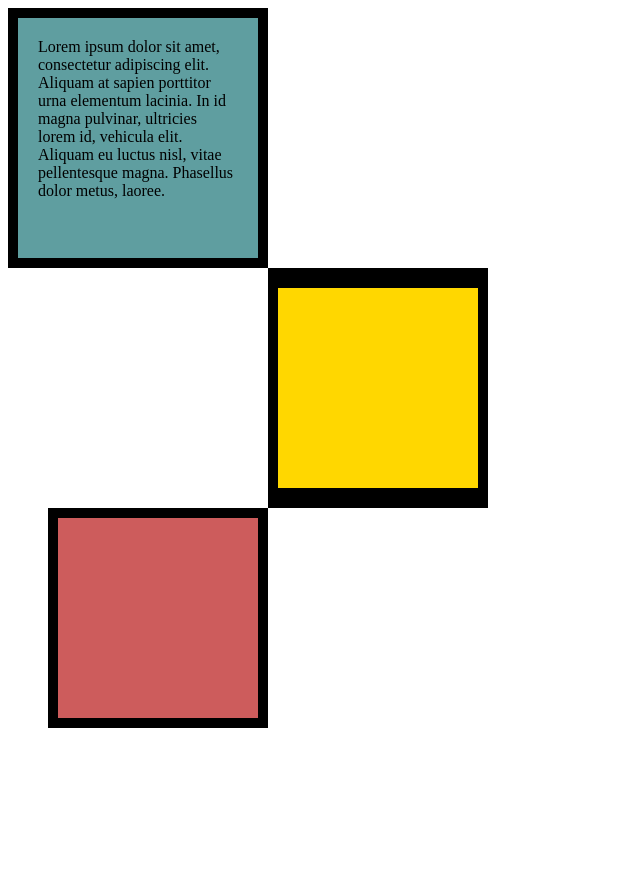
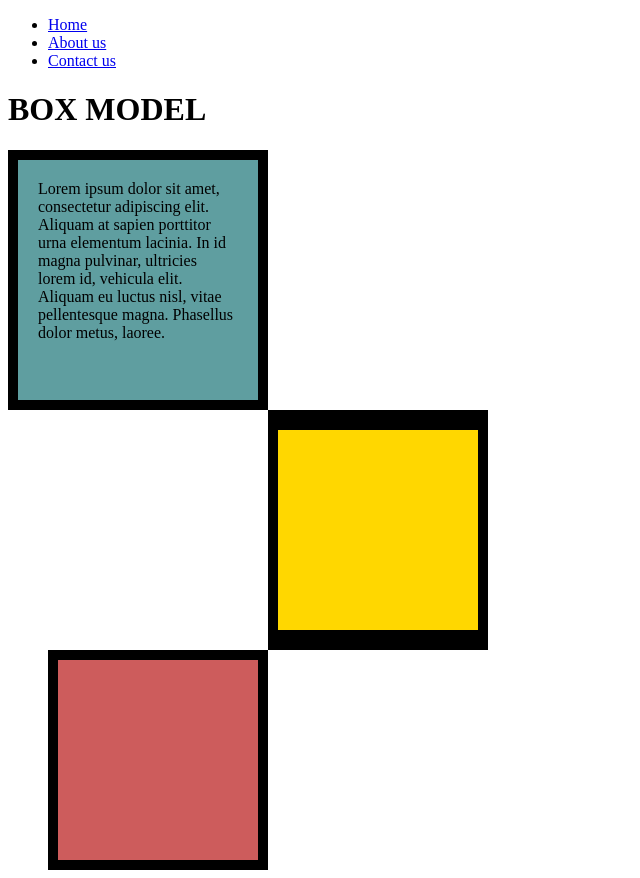
Before and after one commit to justin-hi30/B, a plain HTML site: page index.html in a window 1280 px wide. Shown: the whole page, without its empty margins (0-640 px from the left). Before the commit the page ends 800 px from the top, so only its background shows below. Drawn offline with Linux system fonts and the light colour scheme.

Commit message:
Update index.html

```diff
--- a/index.html
+++ b/index.html
@@ -43,6 +43,15 @@
   </style>
 </head>
 <body>
+  <nav class="navbar">
+        <ul>
+          <li><a href="./index.html">Home</a></li>
+          <li><a href="./about-us.html">About us</a></li>
+          <li><a href="./contact-us.html">Contact us</a></li>
+
+        </ul>
+  </nav>
+  <h1>BOX MODEL</h1>
   <div class="container">
     <div class="box box1">
       <p>
```
